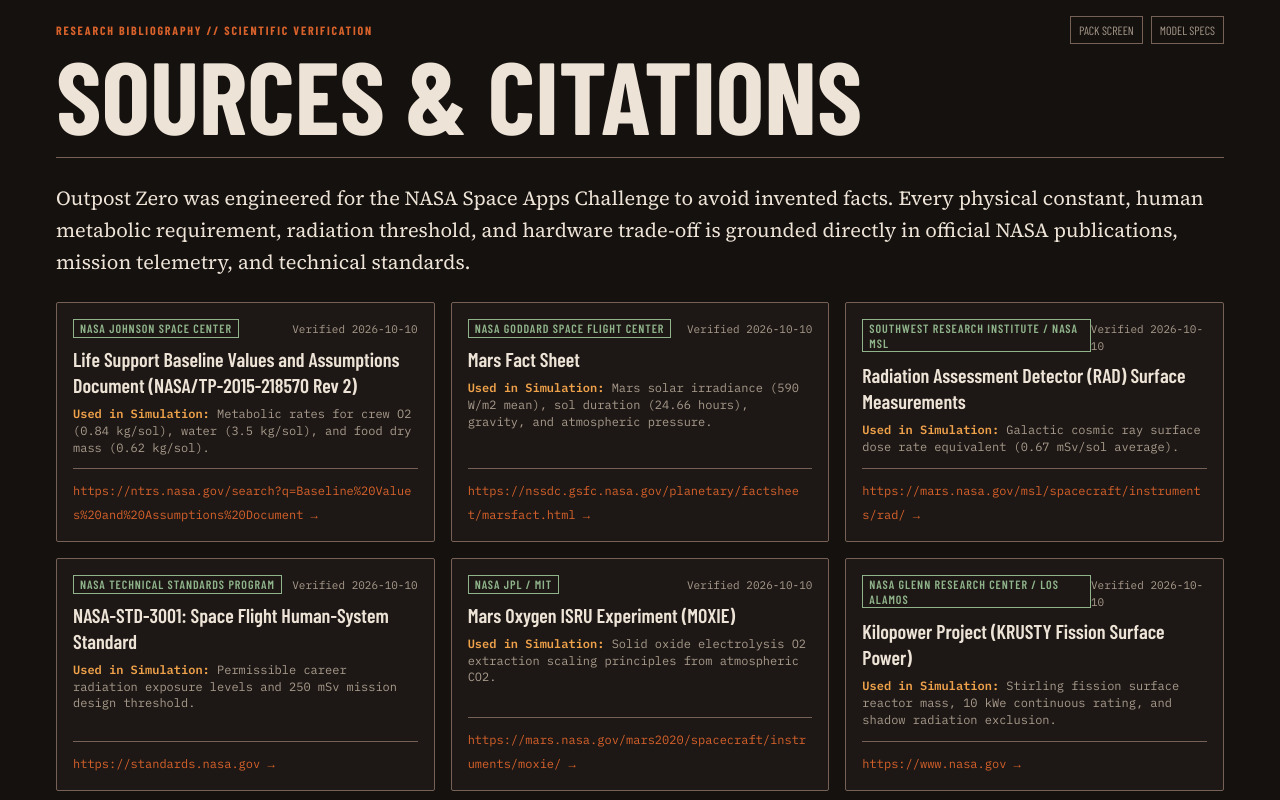
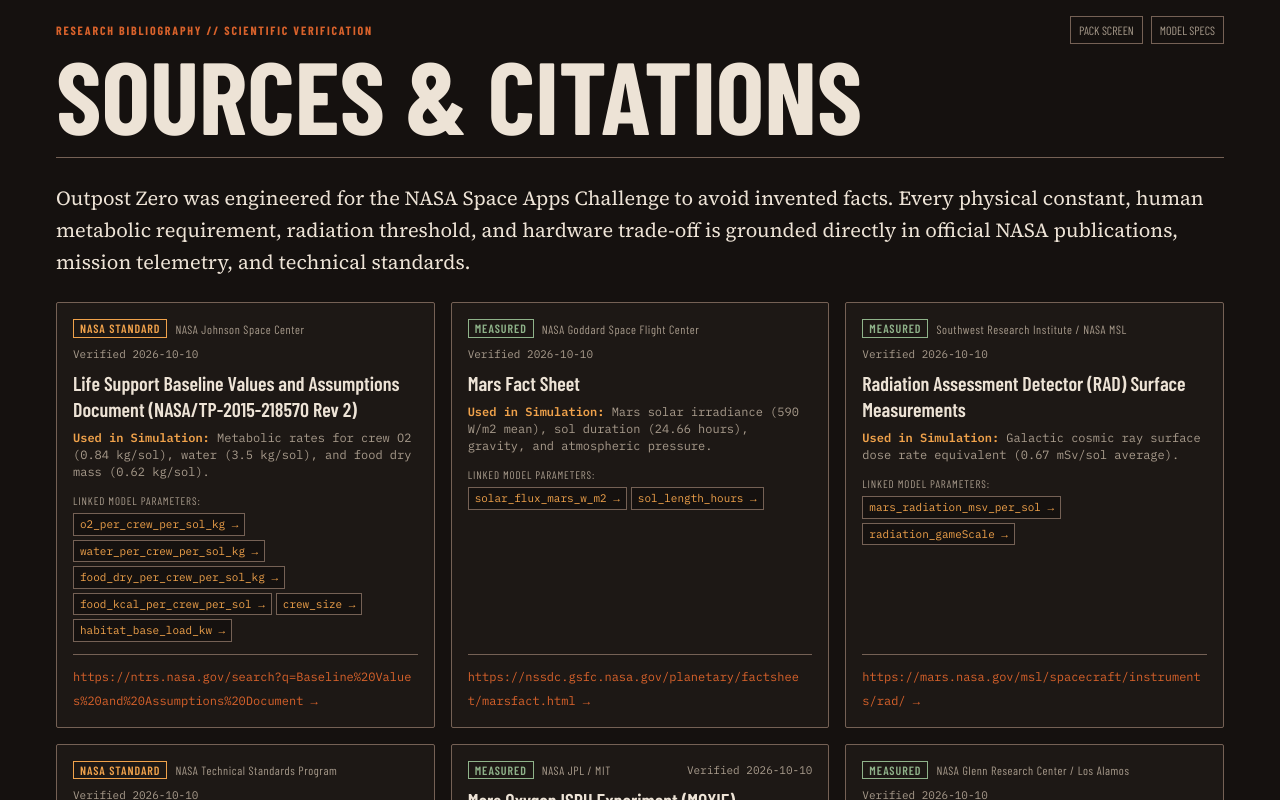
Before and after one commit to RajatSharma404/outpost-zero, a Next.js app: page /sources in a window 1280 px wide. Shown: the top 800 px of the page. Built offline with nearby package versions, Linux system fonts and the light colour scheme.

Commit message:
feat(sources): add source-type badges and parameter link chips

```diff
--- a/app/sources/page.tsx
+++ b/app/sources/page.tsx
@@ -1,9 +1,24 @@
+'use client';
+
 import React from 'react';
 import Link from 'next/link';
-import { SOURCES } from '../../lib/data';
+import { SOURCES, CONSTANTS } from '../../lib/data';
 import { Tag } from '../../components/ui/Tag';
 
 export default function SourcesPage() {
+  const getBadgeVariant = (type?: string) => {
+    switch (type) {
+      case 'MEASURED':
+        return 'nominal';
+      case 'NASA STANDARD':
+        return 'active';
+      case 'DESIGN ASSUMPTION':
+        return 'caution';
+      default:
+        return 'neutral';
+    }
+  };
+
   return (
     <div
       style={{
@@ -49,7 +64,7 @@
               lineHeight: 1,
             }}
           >
-            SOURCES & CITATIONS
+            SOURCES &amp; CITATIONS
           </h1>
         </div>
 
@@ -101,8 +116,19 @@
       </p>
 
       {/* Bibliography Grid */}
-      <div style={{ display: 'grid', gridTemplateColumns: 'repeat(auto-fit, minmax(360px, 1fr))', gap: 'var(--space-4)', marginBottom: 'var(--space-8)' }}>
-        {SOURCES.map((source) => (
+      <div
+        style={{
+          display: 'grid',
+          gridTemplateColumns: 'repeat(auto-fit, minmax(360px, 1fr))',
+          gap: 'var(--space-4)',
+          marginBottom: 'var(--space-8)',
+        }}
+      >
+        {SOURCES.map((source) => {
+          const matchingParams = CONSTANTS.filter((c) => c.sourceId === source.id);
+          const badgeType = source.sourceType || 'NASA STANDARD';
+
+          return (
             <div
               key={source.id}
               style={{
@@ -120,11 +146,30 @@
                   style={{
                     display: 'flex',
                     justifyContent: 'space-between',
-                  alignItems: 'baseline',
+                    alignItems: 'center',
+                    flexWrap: 'wrap',
+                    gap: 'var(--space-2)',
                     marginBottom: 'var(--space-2)',
                   }}
                 >
-                <Tag label={source.publisher} variant="nominal" size="sm" />
+                  <div style={{ display: 'flex', alignItems: 'center', gap: 'var(--space-2)' }}>
+                    <Tag
+                      label={badgeType}
+                      variant={getBadgeVariant(badgeType)}
+                      size="sm"
+                    />
+                    <span
+                      style={{
+                        fontFamily: 'var(--font-condensed)',
+                        fontSize: 'var(--fs-label)',
+                        color: 'var(--ink-dim)',
+                        letterSpacing: '0.05em',
+                      }}
+                    >
+                      {source.publisher}
+                    </span>
+                  </div>
+
                   <span
                     style={{
                       fontFamily: 'var(--font-mono)',
@@ -161,6 +206,45 @@
                   <strong style={{ color: 'var(--ember)' }}>Used in Simulation: </strong>
                   {source.usedFor}
                 </p>
+
+                {/* Used in parameter link chips */}
+                {matchingParams.length > 0 && (
+                  <div style={{ marginBottom: 'var(--space-3)' }}>
+                    <span
+                      style={{
+                        display: 'block',
+                        fontFamily: 'var(--font-condensed)',
+                        fontSize: 'var(--fs-detail)',
+                        color: 'var(--ink-dim)',
+                        textTransform: 'uppercase',
+                        letterSpacing: '0.08em',
+                        marginBottom: '4px',
+                      }}
+                    >
+                      Linked Model Parameters:
+                    </span>
+                    <div style={{ display: 'flex', flexWrap: 'wrap', gap: 'var(--space-1)' }}>
+                      {matchingParams.map((p) => (
+                        <Link
+                          key={p.id}
+                          href={`/how-it-works#param-${p.id}`}
+                          style={{
+                            fontFamily: 'var(--font-mono)',
+                            fontSize: 'var(--fs-detail)',
+                            padding: '2px 6px',
+                            backgroundColor: 'var(--basalt)',
+                            border: '1px solid var(--rule)',
+                            color: 'var(--ember)',
+                            textDecoration: 'none',
+                            borderRadius: 'var(--r-0)',
+                          }}
+                        >
+                          {p.id} &rarr;
+                        </Link>
+                      ))}
+                    </div>
+                  </div>
+                )}
               </div>
 
               <div style={{ borderTop: '1px solid var(--rule)', paddingTop: 'var(--space-2)' }}>
@@ -180,7 +264,8 @@
                 </a>
               </div>
             </div>
-        ))}
+          );
+        })}
       </div>
     </div>
   );
```
Lines whose indentation alone changed are shown as unchanged.
